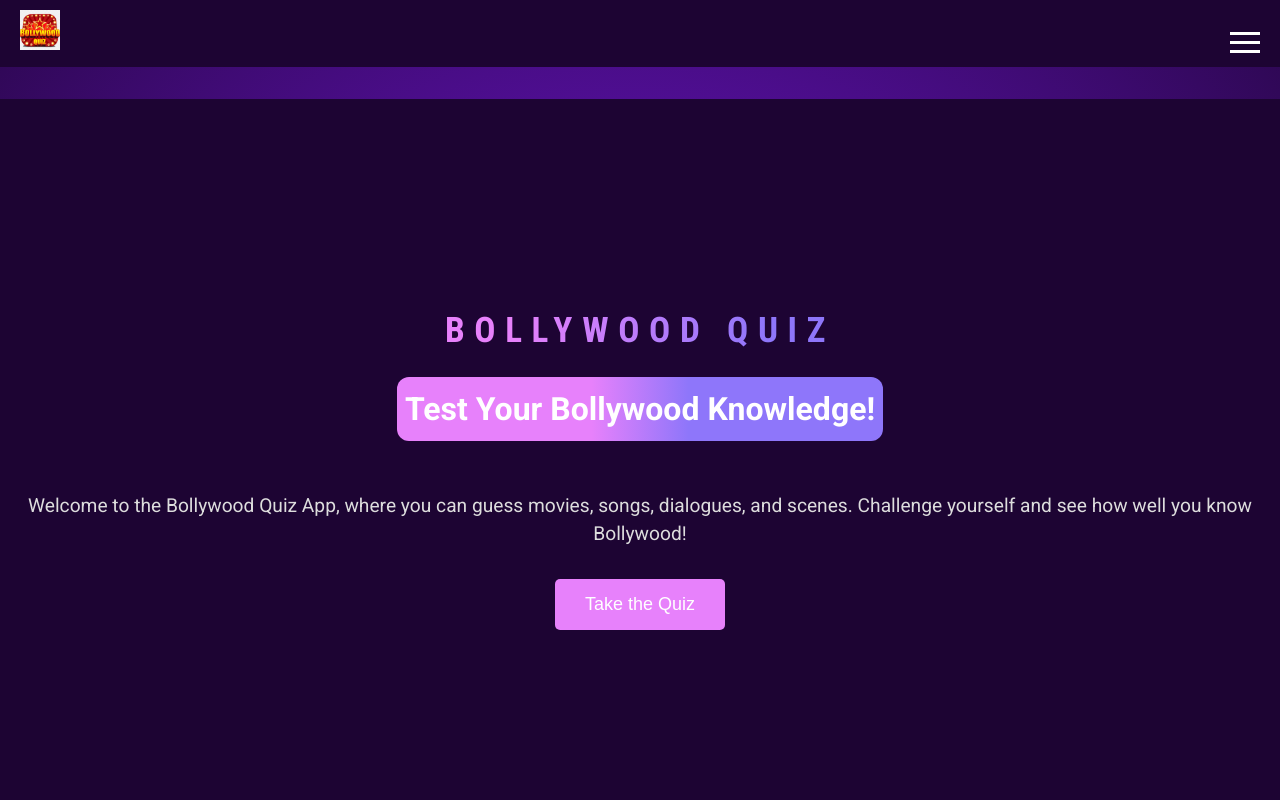
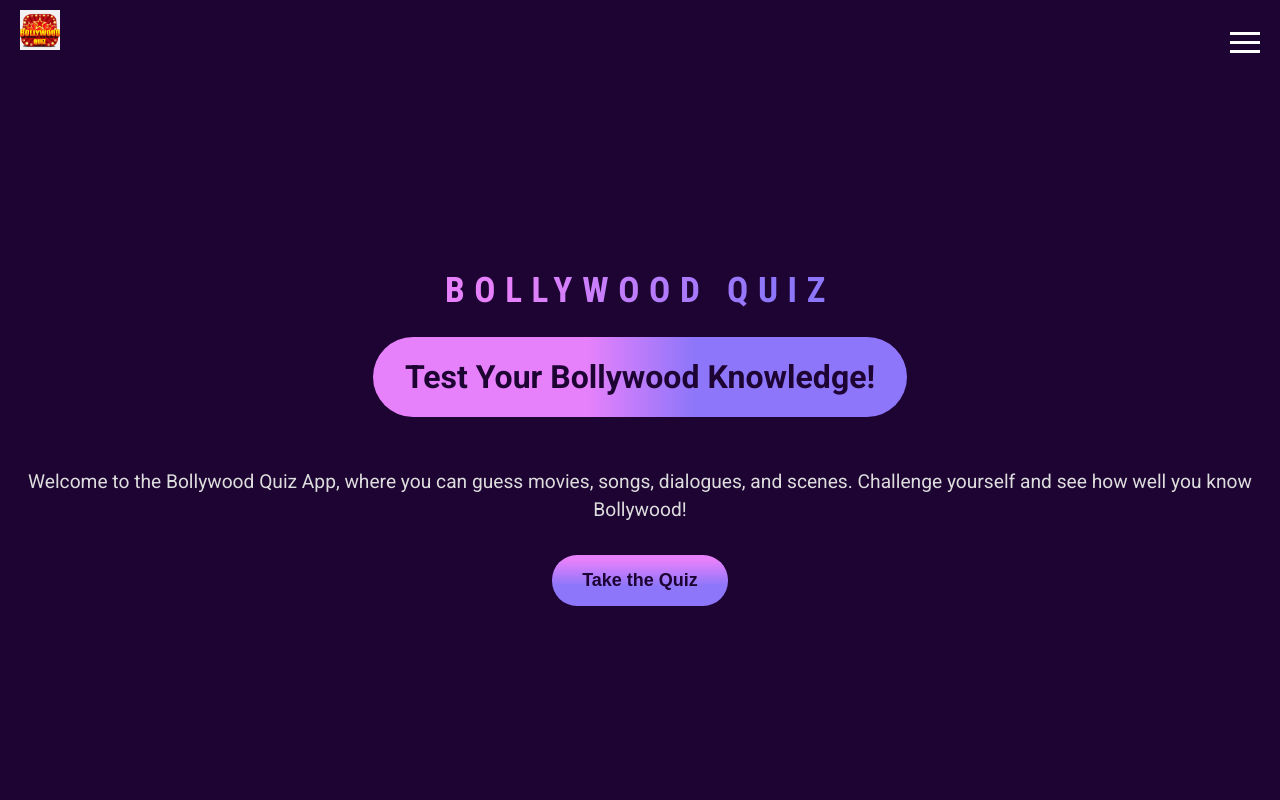
Before and after one commit to ms-tech-geek/quiz-app, a React (Vite) app: page / in a window 1280 px wide. Shown: the top 800 px of the page. Built offline with nearby package versions, Linux system fonts and the light colour scheme.

Commit message:
beautify home-welcome section

```diff
--- a/src/components/Home.css
+++ b/src/components/Home.css
@@ -2,7 +2,8 @@
 .home-container {
   font-family: 'Roboto', sans-serif;
   color: #ebe7ef;
-  background-color: #1d0433 !important;
+  background-color: #1d0433;
+  margin-top: -2rem;
 }
 
 .home-header {
@@ -24,9 +25,7 @@
 
 .home-welcome {
   text-align: center;
-
-  color: #fff;
-  border-radius: 8px;
+  color: #1d0433;
   min-height: calc(100vh - 4rem);
   display: flex;
   flex-direction: column;
@@ -36,9 +35,9 @@
 .home-welcome h2 {
   font-size: 2em;
   margin: 0 auto 2rem auto;
-  padding: 0.5rem;
+  padding: 1rem 2rem;
   background: linear-gradient(90deg, #e781fb 40%, #8e76fa 60%);
-  border-radius: 12px;
+  border-radius: 50px;
   max-width: fit-content;
 }
 
@@ -49,11 +48,12 @@
 }
 
 .start-quiz-button {
-  background-color: #e781fb;
-  color: #fff;
+  background: linear-gradient(180deg, #e781fb 10%, #8e76fa 60%);
+  color: #1d0433;
+  font-weight: 700;
   padding: 15px 30px;
   border: none;
-  border-radius: 5px;
+  border-radius: 25px;
   cursor: pointer;
   font-size: 18px;
   text-decoration: none;
```
